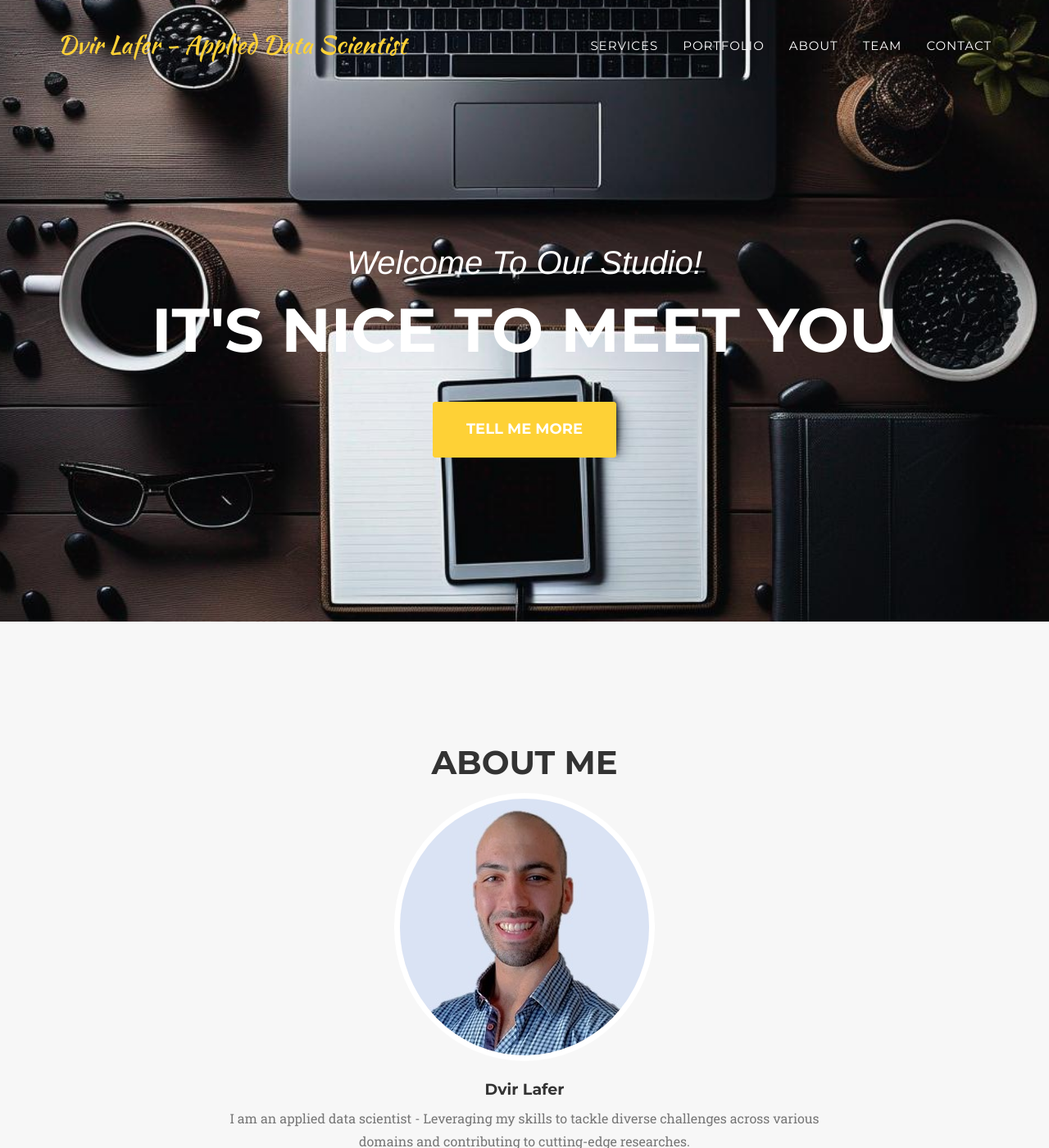
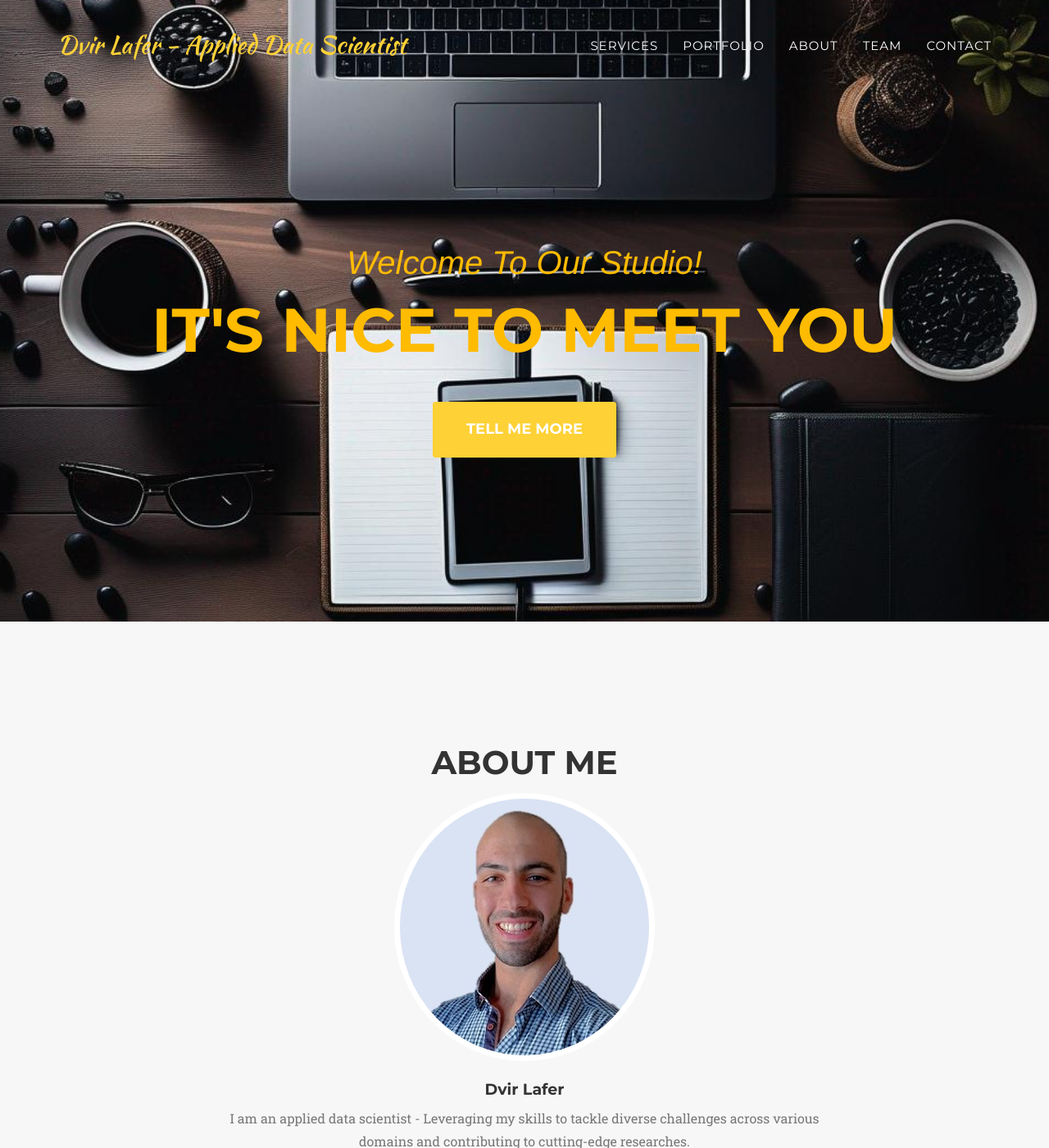
Before and after one commit to dvirla/dvirla.github.io, a Jekyll site: the page built from index.html, in a window 1280 px wide and 1400 px high. Shown: the whole window at 82% size. Built offline with Jekyll 4.4.1, drawn with Linux system fonts in a browser that asks for light colours; some web fonts are replaced.

Commit message:
changed header text color

```diff
--- a/_includes/css/agency.css
+++ b/_includes/css/agency.css
@@ -267,7 +267,7 @@ fieldset[disabled] .btn-xl.active {
 
 header {
     text-align: center;
-    color: #fff;
+    color: #ffbb00;
     background-attachment: scroll;
     background-image: url('{{ site.baseurl }}/img/home-page-3.png');
     background-position: center center;
```
